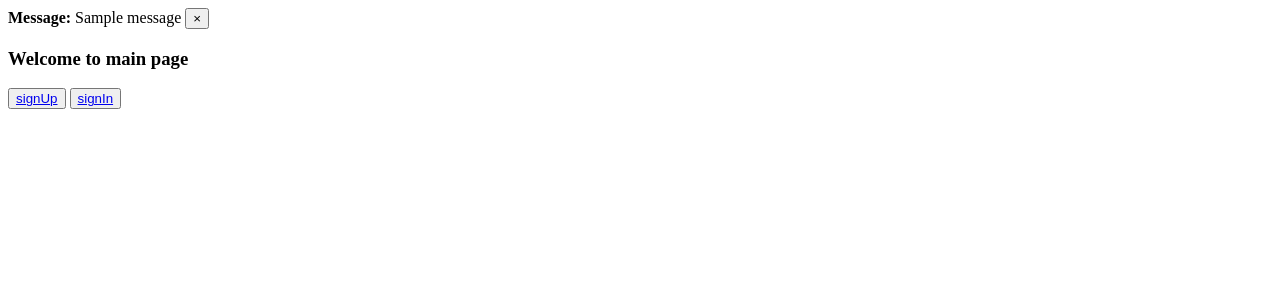
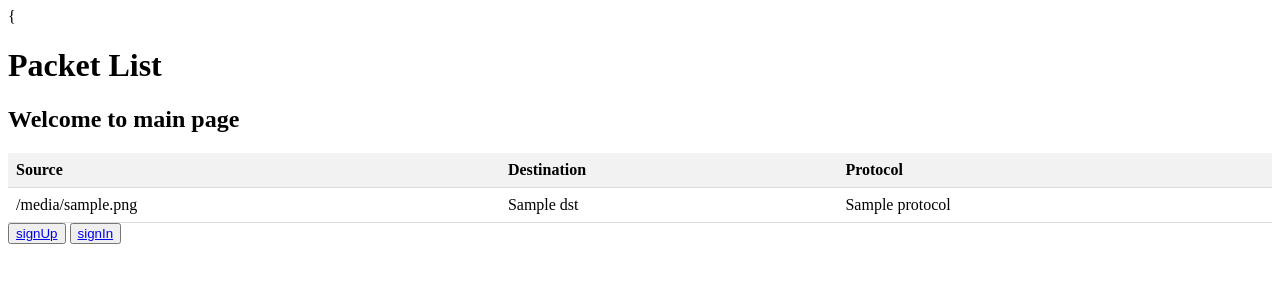
Before and after one commit to utkarsh0210/Login_System, a Django app: template Login/templates/login/index.html in a window 1280 px wide. Shown: the top 300 px of the page. Run offline with Django 4.2, Linux system fonts and the light colour scheme; the template is opened without the code that fills it: most values are stand-ins (such as "Sample title", 1, 10 or a date in 2020); one stand-in notice (Sample message) is shown.

Commit message:
Update index.html

```diff
--- a/Login/templates/login/index.html
+++ b/Login/templates/login/index.html
@@ -5,20 +5,42 @@
     <meta charset="UTF-8">
     <meta http-equiv="X-UA-Compatible" content="IE=edge">
     <meta name="viewport" content="width=device-width, initial-scale=1.0">
-    <title>Home Page</title>
+    <title>Packet List</title>
+    <style>
+        table {
+            border-collapse: collapse;
+            width: 100%;
+        }
+
+        th, td {
+            text-align: left;
+            padding: 8px;
+            border-bottom: 1px solid #ddd;
+        }
+
+        th {
+            background-color: #f2f2f2;
+        }
+    </style>
 </head>
 <body>
-    {% for message in messages %}
-    <div class="alert alert-{{ message.tags }} alert-dismissible fade show" role="alert">
-        <strong>Message:</strong> {{ message }}
-        <button type="button" class="close" data-dismiss="alert" aria-label="Close">
-    <span aria-hidden="true">&times;</span>
-  </button>
-    </div>
-    {% endfor %}
+    {<h1>Packet List</h1>
+        <h2>Welcome to main page</h2>
+        <table>
+            <tr>
+                <th>Source</th>
+                <th>Destination</th>
+                <th>Protocol</th>
+            </tr>
+            {% for packet in packets %}
+            <tr>
+                <td>{{ packet.src }}</td>
+                <td>{{ packet.dst }}</td>
+                <td>{{ packet.protocol }}</td>
+            </tr>
+            {% endfor %}
+        </table>
 
-
-    <h3>Welcome to main page</h3>
     {% if user.is_authenticated %}
     <h3>Hello {{firstname}}</h3>
     <h4>You're successfully logged in.</h4>
```
